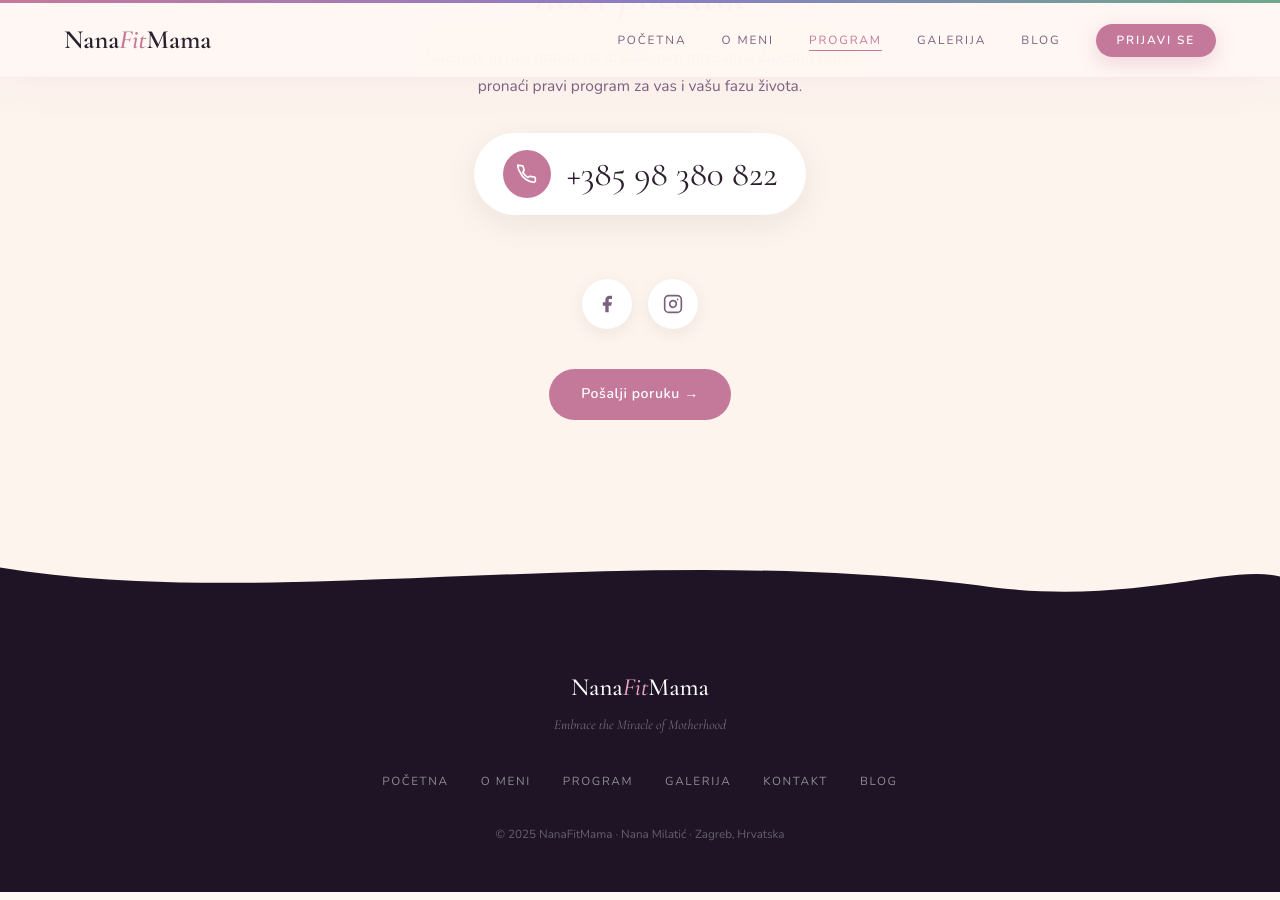
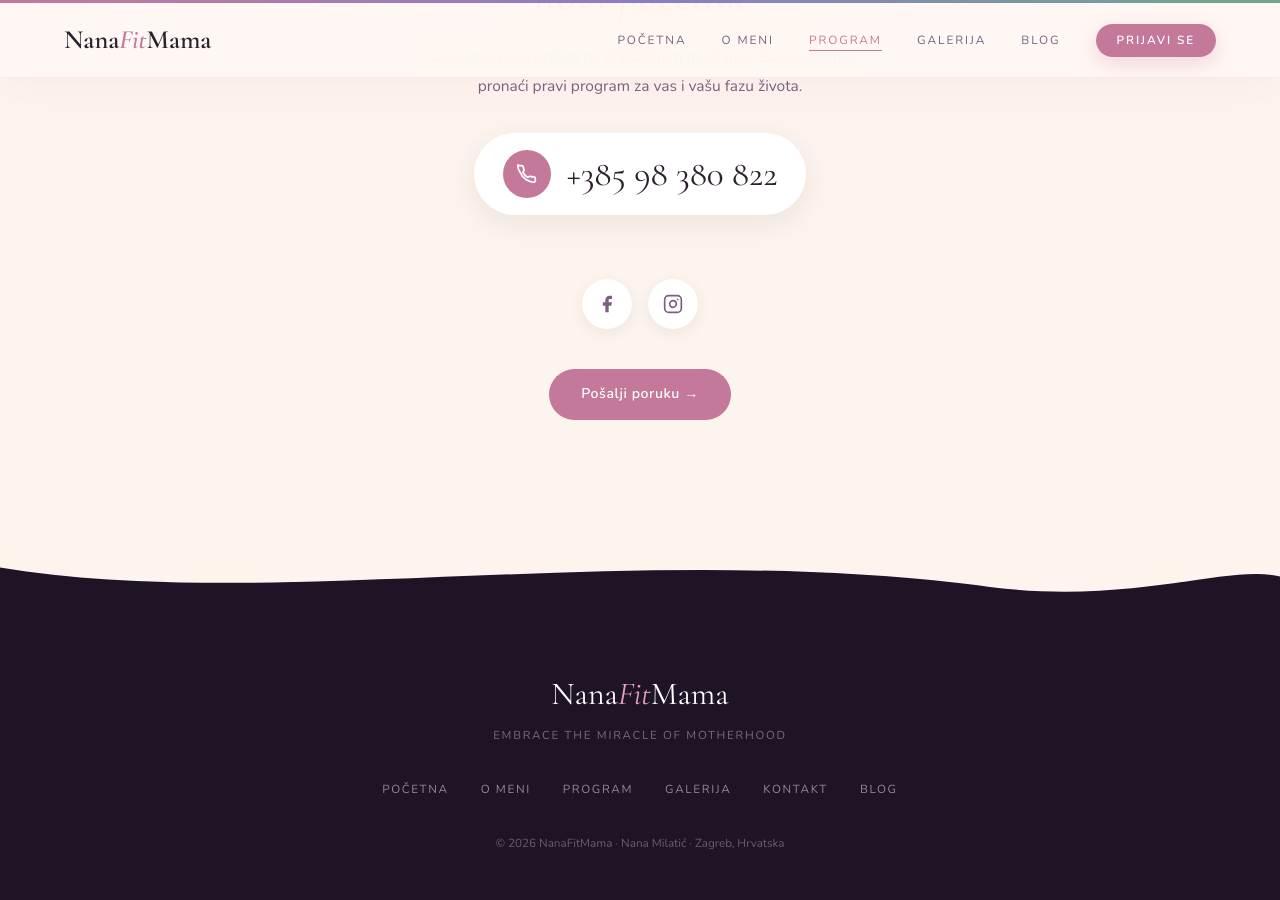
Before and after one commit to lfadljevic/nanafitmama, a Jekyll site: the page built from program.html, in a window 1280 px wide and 900 px high, scrolled down 5261 px. Built offline with Jekyll 4.4.1, drawn with Linux system fonts in a browser that asks for light colours.

Commit message:
Footer: same logo/tagline font as home, automatic copyright year (#14)
* Use the home page footer on all pages

Co-Authored-By: Claude Sonnet 5.5 <noreply@anthropic.com>
Claude-Session: https://claude.ai/code/session_011KTzGumkFWnfdJyFrmzxkt

* Footer: keep each page's own colours and fonts, only match the home page structure and alignment

Co-Authored-By: Claude Sonnet 5.5 <noreply@anthropic.com>
Claude-Session: https://claude.ai/code/session_011KTzGumkFWnfdJyFrmzxkt

* Footer: match logo and tagline font/size to the home page; copyright year updates automatically

Co-Authored-By: Claude Sonnet 5.5 <noreply@anthropic.com>
Claude-Session: https://claude.ai/code/session_011KTzGumkFWnfdJyFrmzxkt

---------

Co-authored-by: Claude <noreply@anthropic.com>

```diff
--- a/_includes/footer.html
+++ b/_includes/footer.html
@@ -15,5 +15,6 @@
     <li><a href="{{ contact_href }}">Kontakt</a></li>
     <li><a href="{{ '/blog/' | relative_url }}">Blog</a></li>
   </ul>
-  <p class="footer-copy">© 2025 NanaFitMama · Nana Milatić · Zagreb, Hrvatska</p>
+  <p class="footer-copy">© <span class="yr">{{ site.time | date: "%Y" }}</span> NanaFitMama · Nana Milatić · Zagreb, Hrvatska</p>
 </footer>
+<script>document.querySelectorAll(".yr").forEach(function(e){e.textContent=new Date().getFullYear()})</script>
--- a/assets/css/subpage.css
+++ b/assets/css/subpage.css
@@ -72,11 +72,11 @@ img{display:block;max-width:100%}
 
 /* ── FOOTER ── */
 footer{background:var(--dark);padding:3.5rem 6vw 3rem;text-align:center}
-.footer-logo{display:block;margin-bottom:.4rem;font-family:var(--serif);font-size:1.55rem;font-weight:500;color:#fff}
+.footer-logo{display:block;margin-bottom:.4rem;font-family:var(--serif);font-size:2rem;font-weight:400;color:#fff}
 .footer-logo em{color:#E8A0BE;font-style:italic}
 .footer-nav{display:flex;gap:.4rem 2rem;justify-content:center;margin-bottom:2rem;list-style:none;flex-wrap:wrap}
 .footer-nav a{font-size:.73rem;letter-spacing:.14em;text-transform:uppercase;color:rgba(255,255,255,.5);transition:color .3s}
 .footer-nav a:hover{color:rgba(255,255,255,.9)}
 .footer-copy{font-size:.73rem;color:rgba(255,255,255,.32)}
-.footer-sub{margin-bottom:2rem;font-family:var(--serif);font-size:.85rem;font-style:italic;color:rgba(255,255,255,.38)}
+.footer-sub{margin-bottom:2rem;font-family:var(--sans);font-size:.72rem;letter-spacing:.15em;text-transform:uppercase;color:rgba(255,255,255,.38)}
 @media(max-width:600px){.sec-pad{padding:5rem 5vw 7rem}}
--- a/galerija.html
+++ b/galerija.html
@@ -139,13 +139,13 @@ redirect_from:
        FOOTER
     ════════════════════════════ */
     footer{background:var(--dark);padding:3.5rem 6vw 3rem;text-align:center}
-    .footer-logo{display:block;margin-bottom:.4rem;font-family:var(--serif);font-size:1.55rem;font-weight:500;color:#fff}
+    .footer-logo{display:block;margin-bottom:.4rem;font-family:var(--serif);font-size:2rem;font-weight:400;color:#fff}
     .footer-logo em{color:#E8A0BE;font-style:italic}
     .footer-nav{display:flex;gap:.4rem 2rem;justify-content:center;margin-bottom:2rem;list-style:none;flex-wrap:wrap}
     .footer-nav a{font-size:.73rem;letter-spacing:.14em;text-transform:uppercase;color:rgba(255,255,255,.5);transition:color .3s}
     .footer-nav a:hover{color:rgba(255,255,255,.9)}
     .footer-copy{font-size:.73rem;color:rgba(255,255,255,.32)}
-    .footer-sub{margin-bottom:2rem;font-family:var(--serif);font-size:.85rem;font-style:italic;color:rgba(255,255,255,.38)}
+    .footer-sub{margin-bottom:2rem;font-family:var(--sans);font-size:.72rem;letter-spacing:.15em;text-transform:uppercase;color:rgba(255,255,255,.38)}
 
     /* ════════════════════════════
        LIGHTBOX (click-to-enlarge)
--- a/index.html
+++ b/index.html
@@ -567,8 +567,9 @@ footer{background:var(--dark);color:rgba(255,255,255,.5);padding:3.5rem 4rem;tex
     <li><a href="#contact">Kontakt</a></li>
     <li><a href="blog/">Blog</a></li>
   </ul>
-  <div class="ft-copy">© 2025 NanaFitMama · Nana Milatić · Zagreb, Hrvatska</div>
+  <div class="ft-copy">© <span class="yr">{{ site.time | date: "%Y" }}</span> NanaFitMama · Nana Milatić · Zagreb, Hrvatska</div>
 </footer>
+<script>document.querySelectorAll(".yr").forEach(function(e){e.textContent=new Date().getFullYear()})</script>
 
 
 <script>
--- a/o-meni.html
+++ b/o-meni.html
@@ -182,13 +182,13 @@
        FOOTER
     ══════════════════════════════ */
     footer{background:var(--dark);padding:3.5rem 6vw 3rem;text-align:center}
-    .footer-logo{display:block;margin-bottom:.4rem;font-family:var(--serif);font-size:1.55rem;font-weight:500;color:#fff}
+    .footer-logo{display:block;margin-bottom:.4rem;font-family:var(--serif);font-size:2rem;font-weight:400;color:#fff}
     .footer-logo em{color:#E8A0BE;font-style:italic}
     .footer-nav{display:flex;gap:.4rem 2rem;justify-content:center;margin-bottom:2rem;list-style:none;flex-wrap:wrap}
     .footer-nav a{font-size:.73rem;letter-spacing:.14em;text-transform:uppercase;color:rgba(255,255,255,.5);transition:color .3s}
     .footer-nav a:hover{color:rgba(255,255,255,.9)}
     .footer-copy{font-size:.73rem;color:rgba(255,255,255,.32)}
-    .footer-sub{margin-bottom:2rem;font-family:var(--serif);font-size:.85rem;font-style:italic;color:rgba(255,255,255,.38)}
+    .footer-sub{margin-bottom:2rem;font-family:var(--sans);font-size:.72rem;letter-spacing:.15em;text-transform:uppercase;color:rgba(255,255,255,.38)}
 
     /* ── RESPONSIVE ── */
     @media(max-width:960px){
--- a/program.html
+++ b/program.html
@@ -162,13 +162,13 @@ redirect_from:
        FOOTER
     ════════════════════════════ */
     footer{background:var(--dark);padding:3.5rem 6vw 3rem;text-align:center}
-    .footer-logo{display:block;margin-bottom:.4rem;font-family:var(--serif);font-size:1.55rem;font-weight:500;color:#fff}
+    .footer-logo{display:block;margin-bottom:.4rem;font-family:var(--serif);font-size:2rem;font-weight:400;color:#fff}
     .footer-logo em{color:#E8A0BE;font-style:italic}
     .footer-nav{display:flex;gap:.4rem 2rem;justify-content:center;margin-bottom:2rem;list-style:none;flex-wrap:wrap}
     .footer-nav a{font-size:.73rem;letter-spacing:.14em;text-transform:uppercase;color:rgba(255,255,255,.5);transition:color .3s}
     .footer-nav a:hover{color:rgba(255,255,255,.9)}
     .footer-copy{font-size:.73rem;color:rgba(255,255,255,.32)}
-    .footer-sub{margin-bottom:2rem;font-family:var(--serif);font-size:.85rem;font-style:italic;color:rgba(255,255,255,.38)}
+    .footer-sub{margin-bottom:2rem;font-family:var(--sans);font-size:.72rem;letter-spacing:.15em;text-transform:uppercase;color:rgba(255,255,255,.38)}
 
     /* ── RESPONSIVE ── */
     @media(max-width:960px){
```
